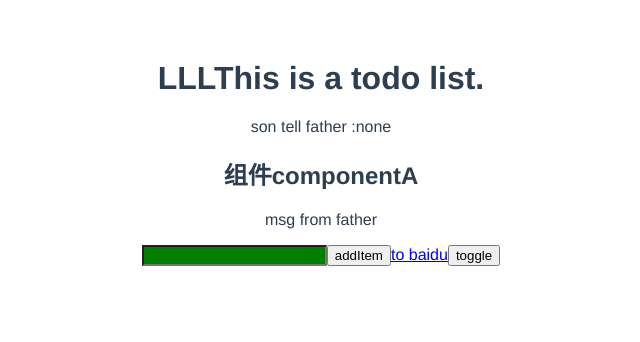
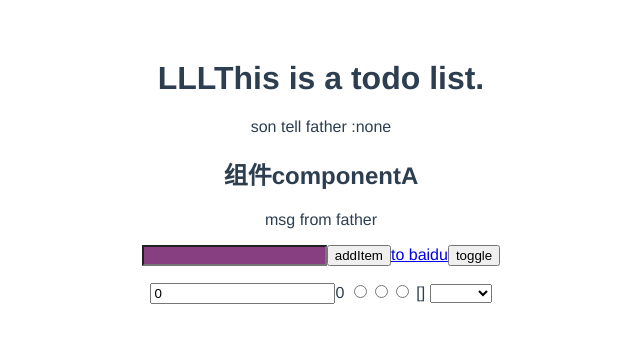
Before and after one commit to ZippoLee12138/vueTest, a Vue app: page / in a window 1280 px wide. Shown: the top 342 px of the page, without its empty margins (319-959 px from the left). Built offline with nearby package versions, Linux system fonts and the light colour scheme.

Commit message:
vue事件绑定和表单

```diff
--- a/src/App.vue
+++ b/src/App.vue
@@ -15,6 +15,17 @@
       </li>
     </ul>
 
+    <input v-model.trim="input2" />{{ input2}}
+
+    <input v-model="myBox" type="radio" value="apple" />
+    <input v-model="myBox" type="radio" value="banana" />
+    <input v-model="myBox" type="radio" value="orange" />
+    {{myBox}}
+
+    <select v-model="selection">
+      <option v-for="item in selectionOptions" :value="item.name">{{item.name}}</option>
+    </select>
+    {{selection}}
     <!-- <div>
       <ul>
         <li v-for="(value,key) in objList">
@@ -57,9 +68,23 @@ export default {
         'arr-class-2'
       ],
       inputStyle:{
-        'color':'red',
-        'background-color':'green'
-      }
+        'color':'black',
+        'background-color':'#873f82'
+      },
+      input2:0,
+      myBox:[],
+      selection:'',
+      selectionOptions:[
+        {
+          name:'jerry'
+        },
+        {
+          name:'may'
+        },
+        {
+          name:'rechild'
+        }
+      ]
     }
   },
   components:{ComponentA},
```
